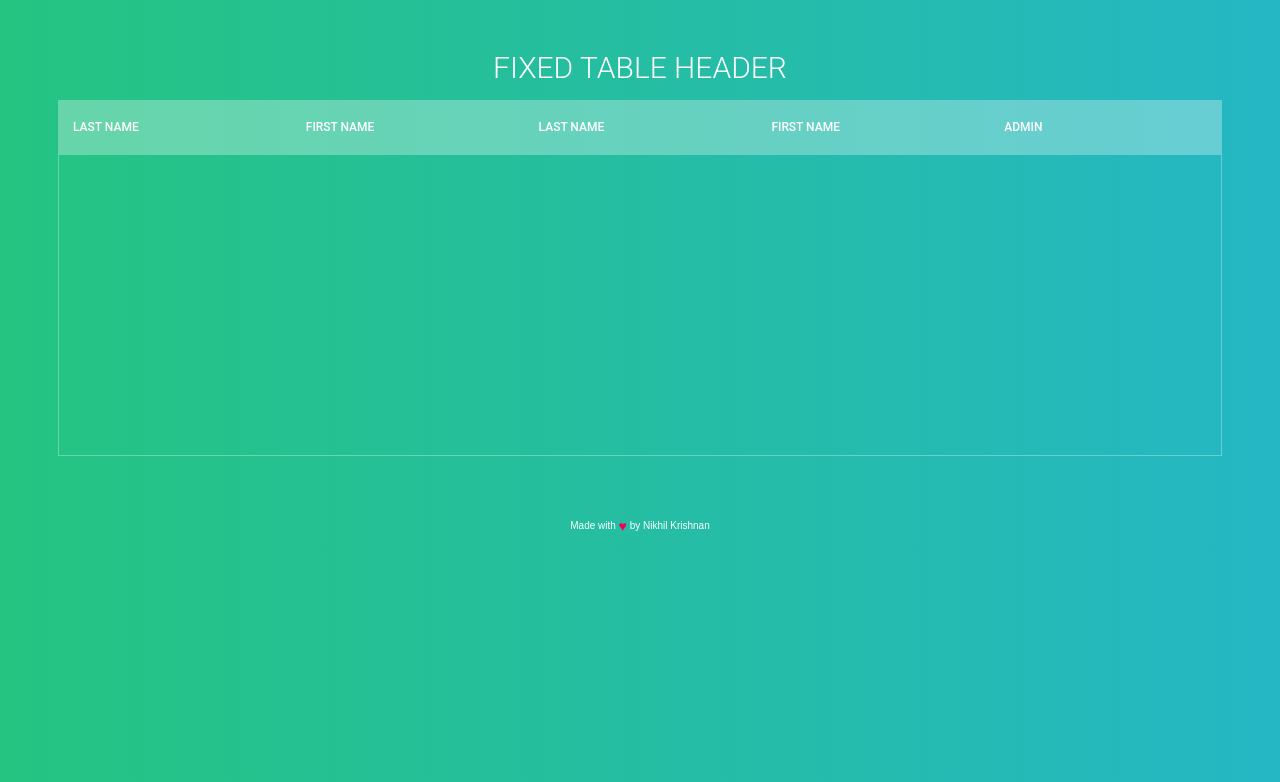
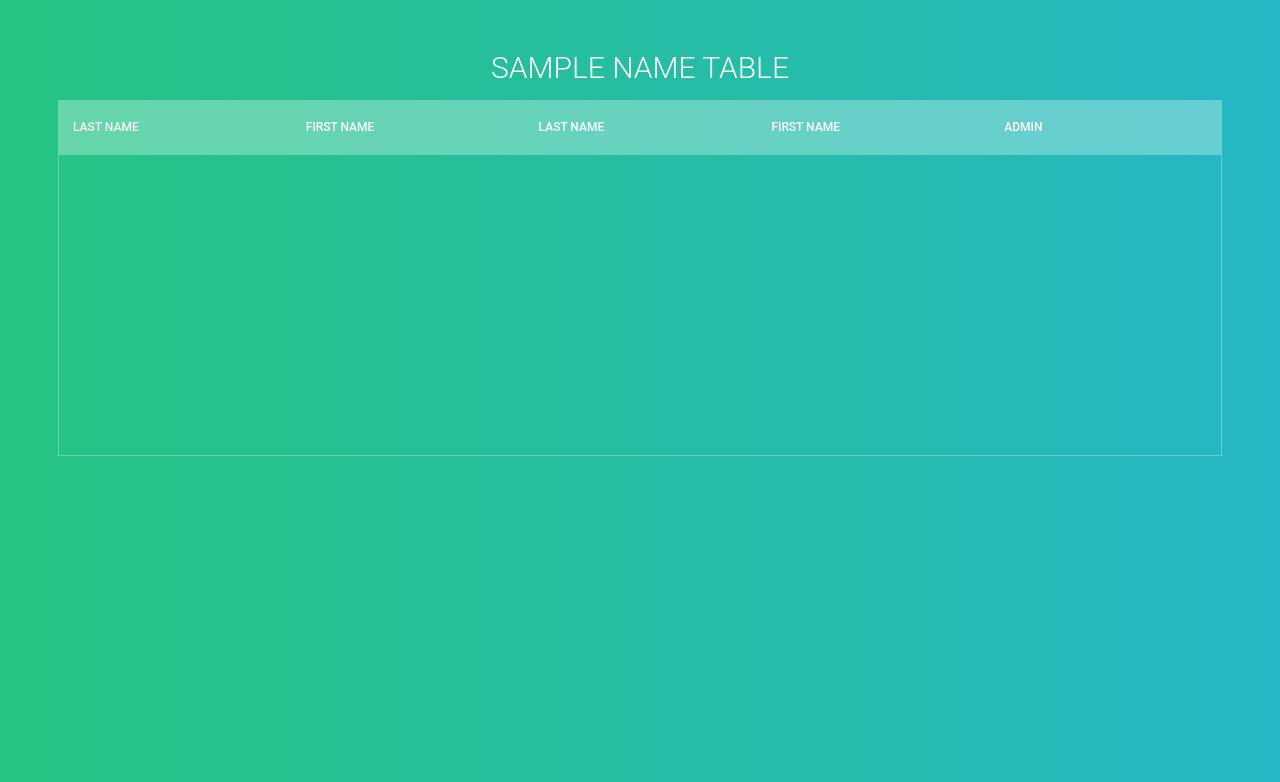
Before and after one commit to yayahamour/candi-app, a Flask app: template templates/board.html in a window 1280 px wide. Shown: the top 782 px of the page. Run offline with Flask 2, Linux system fonts and the light colour scheme; the template is opened without the code that fills it: most values are stand-ins (such as "Sample title", 1, 10 or a date in 2020); lists and menus that the app fills with data are empty.

Commit message:
push for merge

```diff
--- a/app.py
+++ b/app.py
@@ -23,4 +23,4 @@ def index():
     conn = get_db_connection()
     posts = conn.execute('SELECT last_name, first_name, telephone_number, e_mail , password FROM User').fetchall()
     conn.close()
-    return render_template('board.html', User=posts)
+    return render_template('board.html', name_table = "Candidat",User=posts)
--- a/templates/board.html
+++ b/templates/board.html
@@ -10,7 +10,7 @@
 <body>
   <section>
     <!--for demo wrap-->
-    <h1>Fixed Table header</h1>
+    <h1>{{name_table}}</h1>
     <div class="tbl-header">
       <table cellpadding="0" cellspacing="0" border="0">
         <thead>
@@ -40,14 +40,5 @@
       </table>
     </div>
   </section>
-
-
-  <!-- follow me template -->
-  <div class="made-with-love">
-    Made with
-    <i>♥</i> by
-    <a target="_blank" href="https://codepen.io/nikhil8krishnan">Nikhil Krishnan</a>
-  </div>
-
 </body>
 </html>
```
Also changed, not shown: static/style.css (renamed from static/css/style.css).
